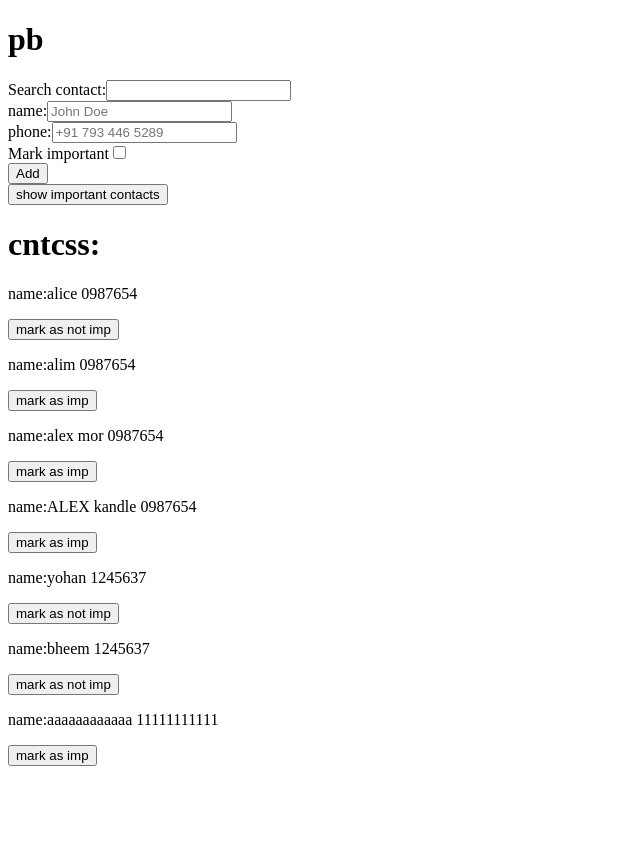
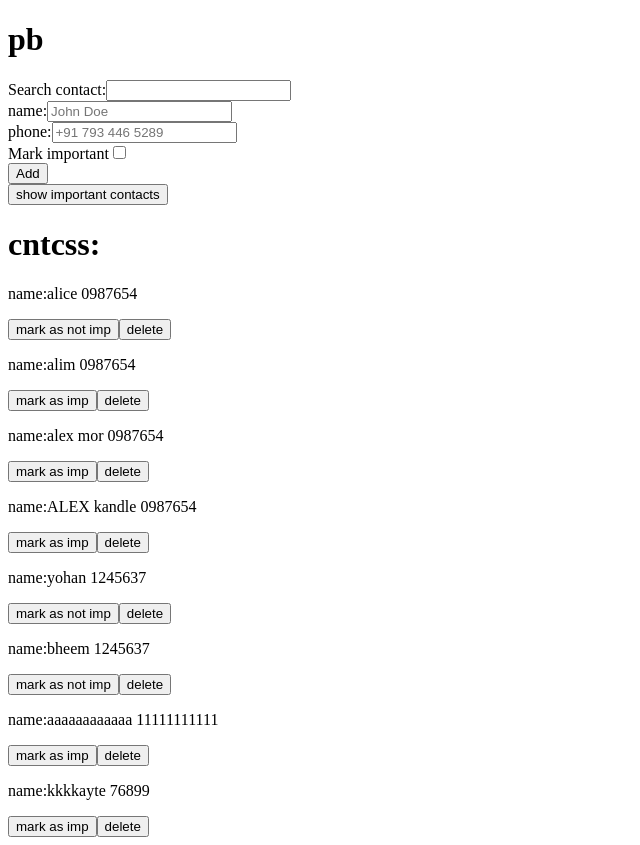
Before and after one commit to thasneem9/fullstackopen, a React (Vite) app in the folder part2/: page / in a window 1280 px wide. Shown: the whole page, without its empty margins (0-640 px from the left). Before the commit the page ends 800 px from the top, so only its background shows below. Built offline with nearby package versions, Linux system fonts and the light colour scheme; data requests are answered from the project's data file.

Commit message:
part2d-ex:2.13 updatingNotes

```diff
--- a/part2/db.json
+++ b/part2/db.json
@@ -41,6 +41,12 @@
       "important": false,
       "number": "11111111111",
       "id": "pxOIe2VeSto"
+    },
+    {
+      "name": "kkkkayte",
+      "important": false,
+      "number": "76899",
+      "id": "pgKW3iAU6y8"
     }
   ],
   "$schema": "./node_modules/json-server/schema.json"
--- a/part2/src/components/DisplayContacts.jsx
+++ b/part2/src/components/DisplayContacts.jsx
@@ -1,5 +1,6 @@
 import { useState } from "react"
 import axios from 'axios'
+import services from "../services/services"
 
 
 const DisplayContacts=({contacts,setContacts})=>{
@@ -23,7 +24,8 @@ const DisplayContacts=({contacts,setContacts})=>{
              console.log("updatedContact: ",updatedContact)
 
         //update the data in json-server:
-        const promise=axios.put(`http://localhost:3001/contacts/${id}`,updatedContact)
+        //const promise=axios.put(`http://localhost:3001/contacts/${id}`,updatedContact)
+        const promise=services.updateNote(id,updatedContact)
         promise.then(response=>{
             console.log("resp:",response)
         })
@@ -34,6 +36,8 @@ const DisplayContacts=({contacts,setContacts})=>{
         }))
 
     }
+
+
 
 
 
@@ -48,6 +52,9 @@ const DisplayContacts=({contacts,setContacts})=>{
     <div key={i}>
     <p > name:{cx.name} {cx.number}</p>
     <button  onClick={()=>toggleImportance(cx.id,cx.important)}>{cx.important?'mark as not imp':'mark as imp'}</button>
+
+
+    <button onClick={()=>handleDelete(cx.id)}>delete</button>
     </div>
      ))}
 
--- a/part2/src/services/services.js
+++ b/part2/src/services/services.js
@@ -15,8 +15,22 @@ const addNote=(newNote)=>{
       return promise.then(response=>response.data)
 }
 
-const updateNote=(updatedNote)=>{
-    const promise=axios.put(baseURL,updatedNote)
+const updateNote=(id,updatedNote)=>{
+    const promise=axios.put(`${baseURL}/${id}`,updatedNote)
       return promise.then(response=>response.data)
 }
-export default {getAll,addNote,updateNote} //exports AN OOBJECT WITH all 3 functions
+
+
+
+
+
+
+const deleteNote=(id)=>{
+const promise=axios.delete(`${baseURL}/${id}`)
+return promise.then(response=>{
+    return response.data
+})
+
+
+}
+export default {getAll,addNote,updateNote,deleteNote} //exports AN OOBJECT WITH all 3 functions
```
